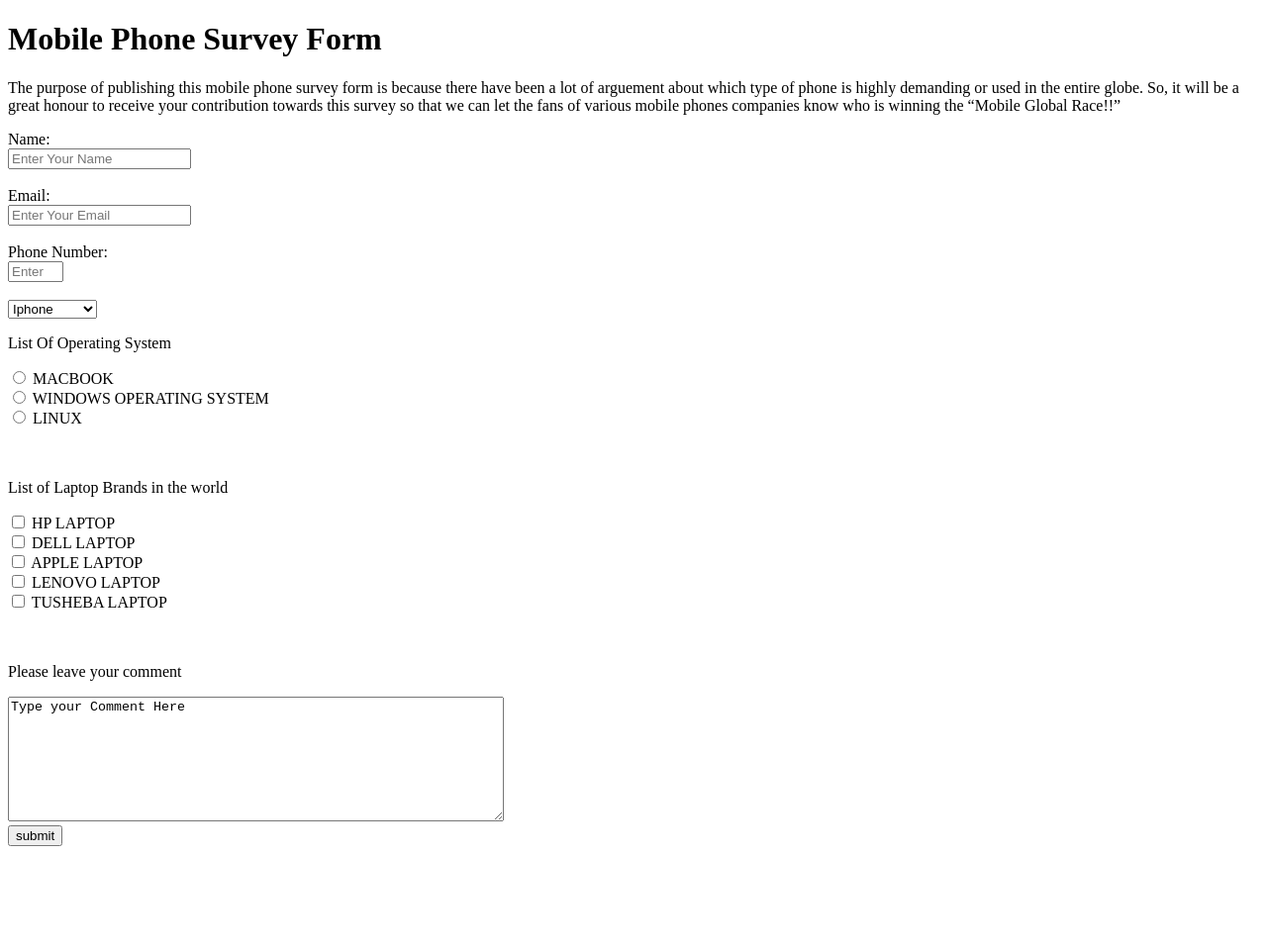
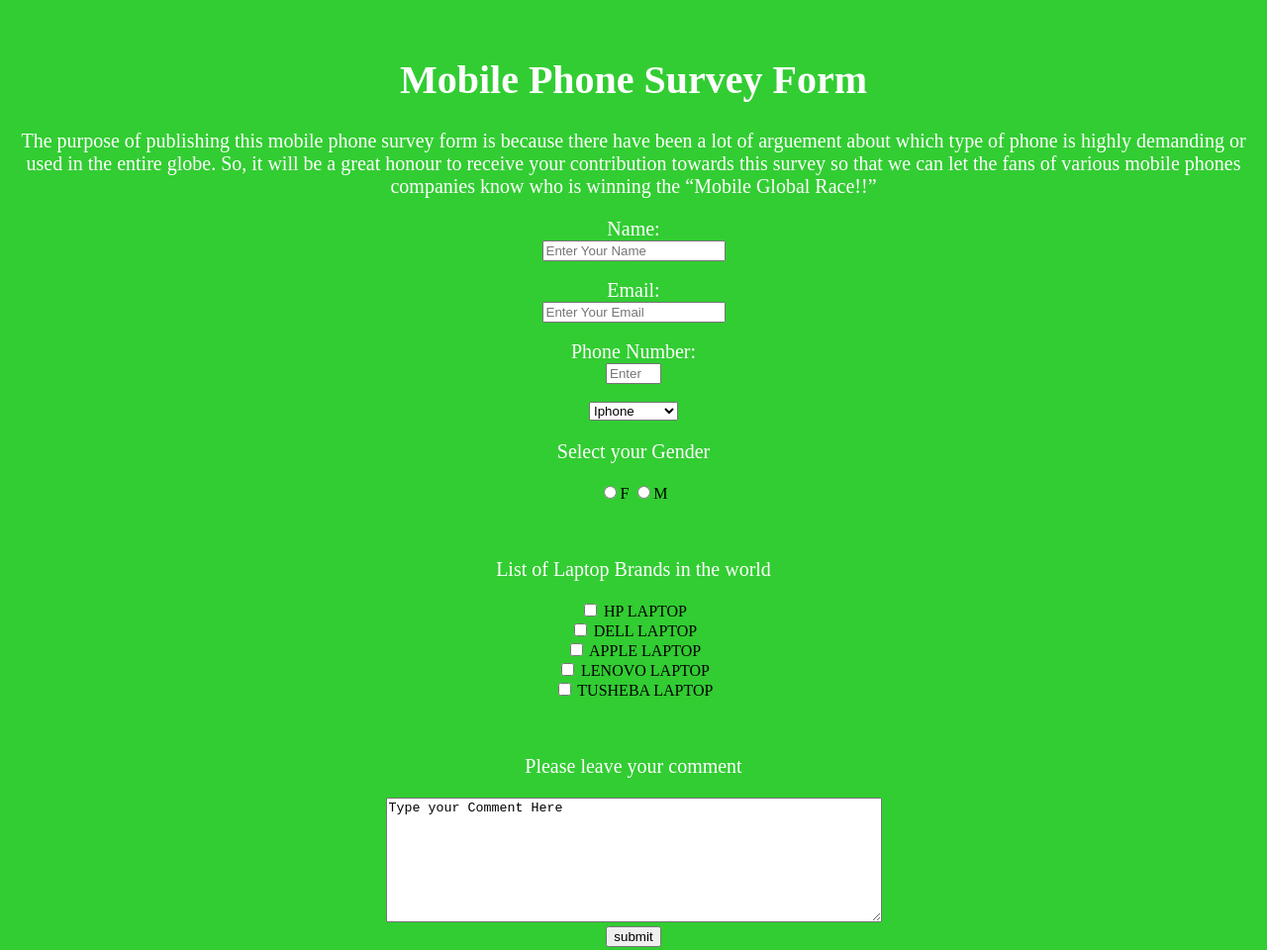
Before and after one commit to kemoh6/Practices_Survey_Form, a plain HTML site: page index.html in a window 1280 px wide. Shown: the whole page at 99% size. Before the commit the page ends 863 px from the top, so only its background shows below. Drawn offline with Linux system fonts and the light colour scheme.

Commit message:
My Fifth Commit

```diff
--- a/index.html
+++ b/index.html
@@ -31,13 +31,8 @@
         </select>
 
         <div id="name">
-            <p>List Of Operating System</p>
-           <input type="radio" name="Apple-computer" value="MACBOOK">
-           <label for="Macbook" name="Apple-computer">MACBOOK</label><br>
-           <input type="radio" name="Windows-Operating-System" value="Windows-Operating-System">
-           <label for="Operating-system">WINDOWS OPERATING SYSTEM</label><br>
-           <input type="radio" name="Linux" value="Linux">
-           <label for="Linux">LINUX</label><br>
+            <p>Select your Gender</p>
+           <input type="radio" name="gender" value="gender">F <input type="radio" name="gender" value="gender">M<br>
         </div><br><br>
 
         <div>
--- a/styles.css
+++ b/styles.css
@@ -0,0 +1,30 @@
+body{
+    background-color: limegreen;
+    text-align: center;
+}
+
+h1{
+    font-size: 40px;
+    padding-top: 30px;
+    color: white;
+}
+
+p{
+    font-size: 20px;
+    color: white;
+}
+
+#name-label{
+    font-size: 20px;
+    color: white;
+}
+
+#email-label{
+    font-size: 20px;
+    color: white;
+}
+
+#number-label{
+    font-size: 20px;
+    color: white;
+}
```
